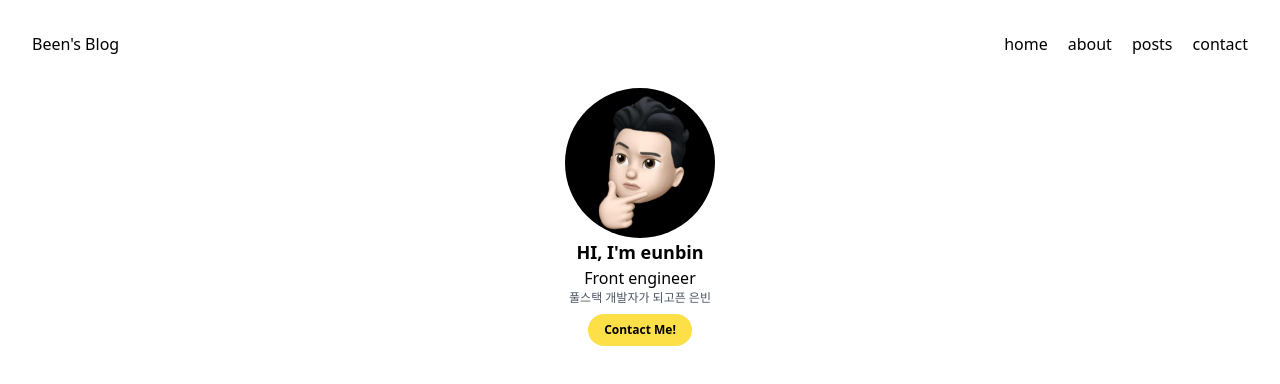
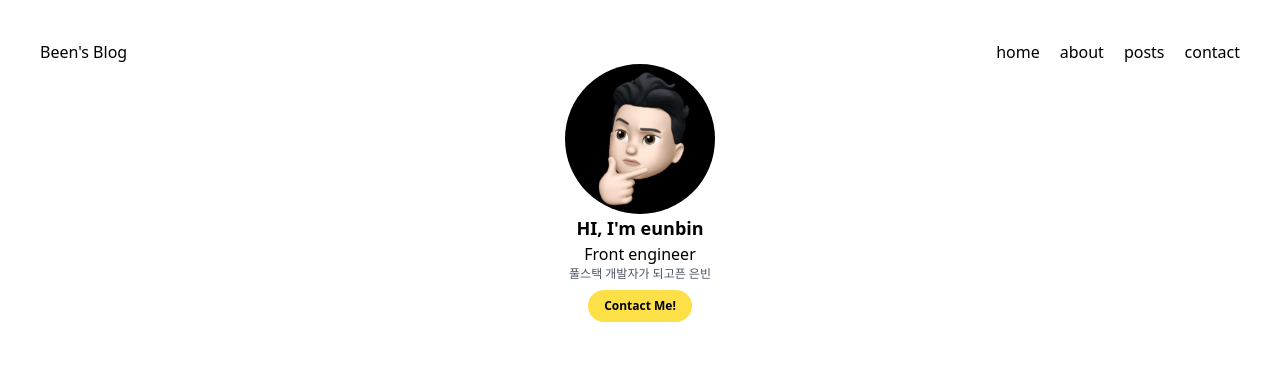
Before and after one commit to devGo20/my-blog, a Next.js app: page / in a window 1280 px wide. Shown: the top 384 px of the page. Built offline with nearby package versions, Linux system fonts and the light colour scheme.

Commit message:
style: layout update

```diff
--- a/src/app/layout.tsx
+++ b/src/app/layout.tsx
@@ -17,8 +17,8 @@ export default function RootLayout({
 }) {
   return (
     <html lang='en'>
-      <body>
-        <header className='flex justify-between align-center p-8'>
+      <body className='p-10'>
+        <header className='flex justify-between align-center'>
           <Link href='/'>Been's Blog</Link>
           <nav className='flex space-x-5'>
             <Link href='/'>home</Link>
```
